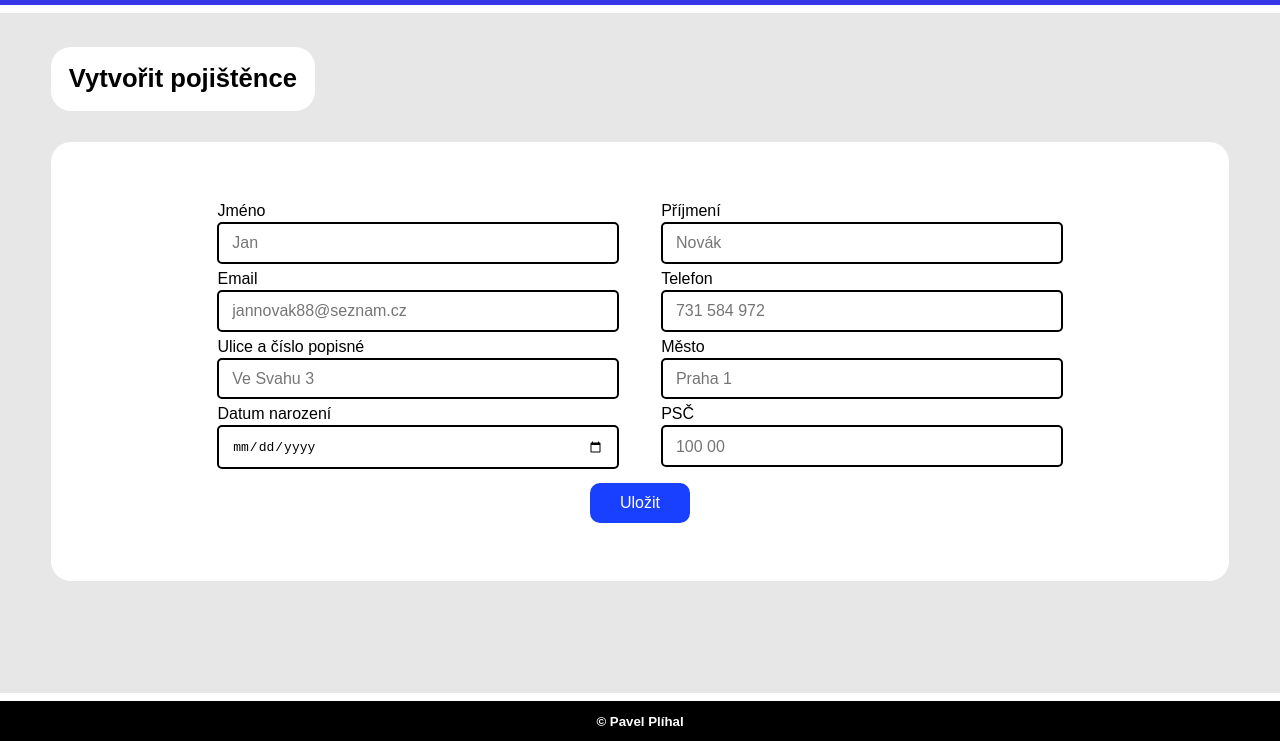
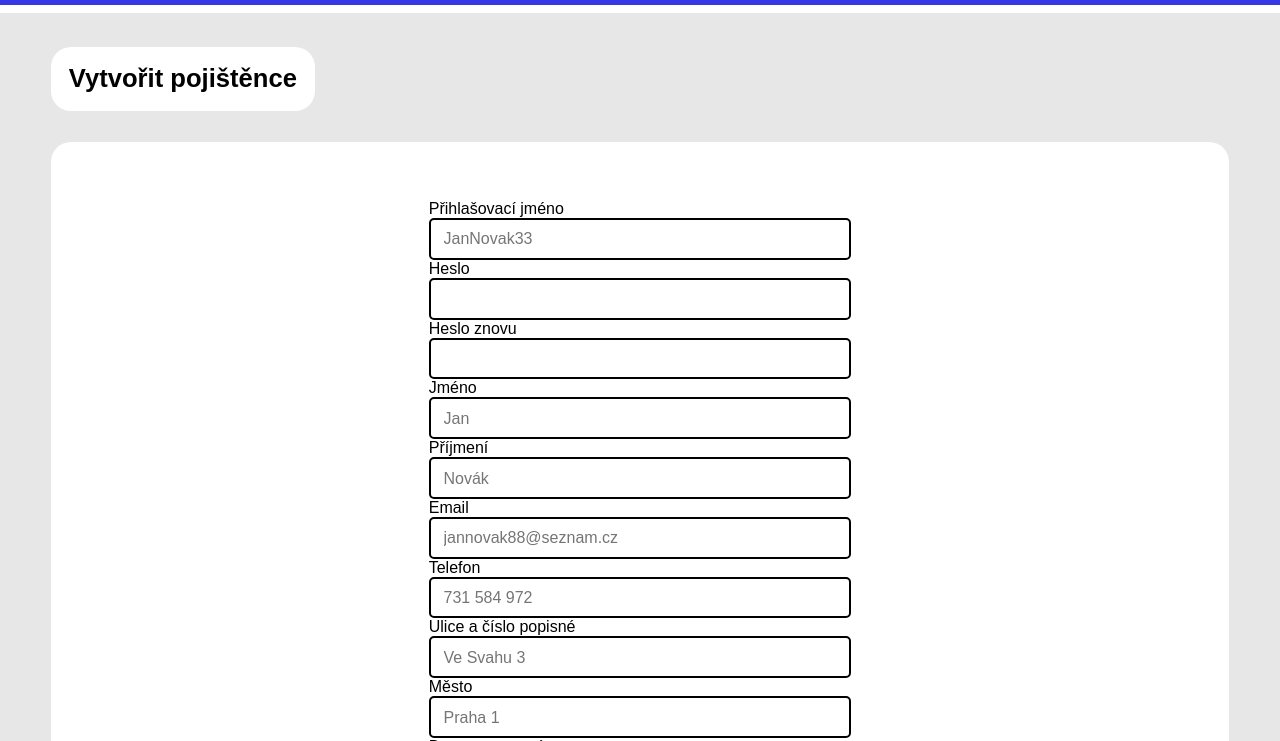
Before and after one commit to JackJayJames/projekt_pojisteni_aplikace_plna_verze, a website with bundled scripts: page Frontend/vytvorit_pojistence.html in a window 1280 px wide. Shown: the part 59-800 px from the top of the page. Built offline with nearby package versions, Linux system fonts and the light colour scheme.

Commit message:
přidány form vstupy do vytvoitPojistence.html

```diff
--- a/Frontend/styly/formPojistence.css
+++ b/Frontend/styly/formPojistence.css
@@ -8,14 +8,15 @@
     width: 100%;
     display: flex;
     justify-content: center;
+    flex-wrap: wrap;
     gap: 5%;
 }
 .formVstup{
     display: flex;
     flex-direction: column;
-    gap: 2px;
+    /*gap: 2px;*/
     width: 50%;
-    margin: 2px 0;
+    /*margin: 2px 0;*/
 }
 .formVstup input{
     line-height: 25px;
--- a/Frontend/vytvorit_pojistence.html
+++ b/Frontend/vytvorit_pojistence.html
@@ -32,6 +32,21 @@
             <section class="con-tabulka">
                 <form action="vytvoritPojistence" class="formPojistenec">
                     <div class="vytvoritPojistence">
+                        <div class="formVstup">
+                            <label for="Username">Přihlašovací jméno</label>
+                            <input type="text" id="poj_username" name="Username" placeholder="JanNovak33" />
+                            <span><small id="er-Username"></small></span>
+                        </div>
+                        <div class="formVstup">
+                            <label for="Password">Heslo</label>
+                            <input type="password" id="poj_password" name="Password" />
+                            <span><small id="er-Password"></small></span>
+                        </div>
+                        <div class="formVstup">
+                            <label for="Password2">Heslo znovu</label>
+                            <input type="password" id="poj_passwordII" name="Password2" />
+                            <span><small id="er-PasswordII"></small></span>
+                        </div>
                         <div class="formVstup">
                             <label for="Jmeno">Jméno</label>
                             <input type="text" id="poj_jmeno" name="Jmeno" placeholder="Jan" />
```
